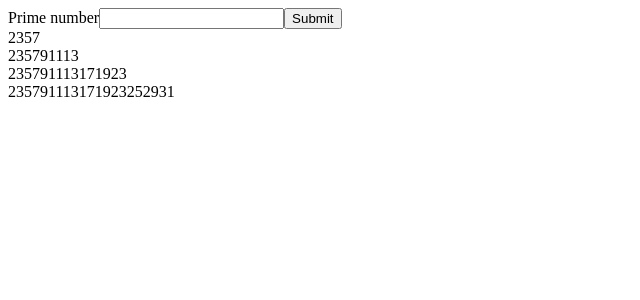
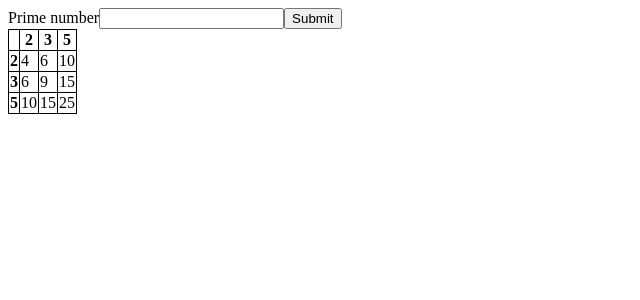
Before and after one commit to raufabr/prime-number-table, a React (Create React App) app in the folder prime-table/: page / in a window 1280 px wide. Shown: the top 300 px of the page, without its empty margins (0-640 px from the left). Built offline with nearby package versions, Linux system fonts and the light colour scheme.

Commit message:
Example table

```diff
--- a/prime-table/src/App.js
+++ b/prime-table/src/App.js
@@ -1,10 +1,10 @@
 import React, { useState } from "react";
-
+import { Table } from "./Table";
 function App() {
 	const [number, setNumber] = useState("");
 
 	const handleChange = (event) => {
-		console.log("handlechange clicked");
+		//	console.log("handlechange clicked");
 
 		setNumber(event.target.value);
 	};
@@ -19,7 +19,6 @@ function App() {
 		return true;
 	};
 
-	//const numbers = [2, 3, 5, 6, 7, 8, 9];
 	const findNPrimes = (nth) => {
 		//start with the first prime number
 		let primes = [2];
@@ -51,14 +50,7 @@ function App() {
 				/>
 			</span>
 			<input type="submit" value="Submit" />
-			<br />
-			{findNPrimes(3)}
-			<br />
-			{findNPrimes(6)}
-			<br />
-			{findNPrimes(9)}
-			<br />
-			{findNPrimes(12)}
+			<Table></Table>
 		</div>
 	);
 }
--- /dev/null
+++ b/prime-table/src/Table.css
@@ -0,0 +1,6 @@
+table,
+th,
+td {
+	border-collapse: collapse;
+	border: 1px solid black;
+}
--- /dev/null
+++ b/prime-table/src/Table.js
@@ -0,0 +1,35 @@
+import "./Table.css";
+export const Table = (props) => {
+	return (
+		<table>
+			<thead>
+				<tr>
+					<th></th>
+					<th>2</th>
+					<th>3</th>
+					<th>5</th>
+				</tr>
+			</thead>
+			<tbody>
+				<tr>
+					<th>2</th>
+					<td>4</td>
+					<td>6</td>
+					<td>10</td>
+				</tr>
+				<tr>
+					<th>3</th>
+					<td>6</td>
+					<td>9</td>
+					<td>15</td>
+				</tr>
+				<tr>
+					<th>5</th>
+					<td>10</td>
+					<td>15</td>
+					<td>25</td>
+				</tr>
+			</tbody>
+		</table>
+	);
+};
```
